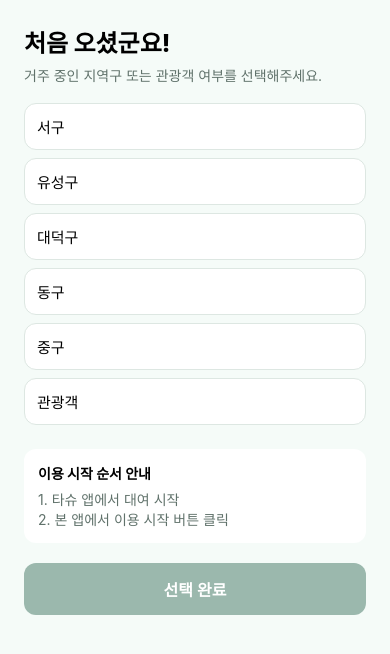
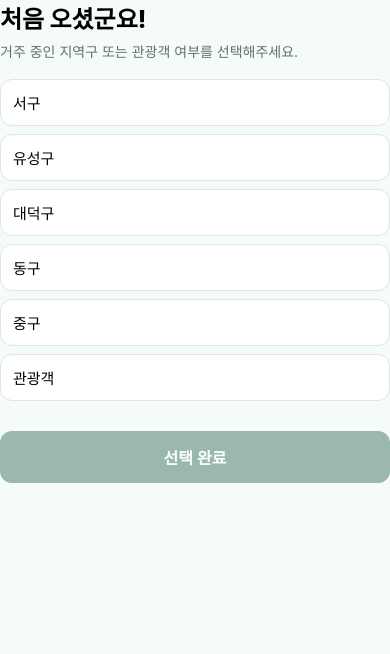
Before and after one commit to STH-1-Class-One-Group/Darchitecture, a React Native app in the folder client/: screen /Onboarding in a window 390 px wide. Shown: the top 654 px of the page. Built offline with nearby package versions, Linux system fonts and the light colour scheme.

Commit message:
test: codex 1차 수정

```diff
--- a/client/src/constants/apiConstants.js
+++ b/client/src/constants/apiConstants.js
@@ -1,4 +1,4 @@
-export const API_BASE_URL = "https://greensboro-northern-controlled-finite.trycloudflare.com";
+export const API_BASE_URL = "https://roland-close-warnings-abroad.trycloudflare.com";
 
 export const API_ENDPOINTS = {
   authRegister: "/auth/register",
--- a/client/src/screens/AuthScreen.jsx
+++ b/client/src/screens/AuthScreen.jsx
@@ -1,26 +1,34 @@
-import React, { useState } from "react";
-import { Alert, StyleSheet, Text, TextInput, View } from "react-native";
+import React, { useMemo, useState } from "react";
+import { Alert, SafeAreaView, StyleSheet, Text, TextInput, useWindowDimensions, View } from "react-native";
 import AsyncStorage from "@react-native-async-storage/async-storage";
 import axios from "axios";
 import Button from "../components/Button";
 import { API_BASE_URL, API_ENDPOINTS } from "../constants/apiConstants";
 
 export default function AuthScreen({ navigation, onAuthed }) {
+  const { width } = useWindowDimensions();
+  const contentWidth = useMemo(() => Math.min(width, 480), [width]);
   const [mode, setMode] = useState("login");
+  const [name, setName] = useState("");
   const [email, setEmail] = useState("demo@tacu.app");
   const [password, setPassword] = useState("password");
+  const [passwordConfirm, setPasswordConfirm] = useState("");
   const [loading, setLoading] = useState(false);
 
   const submit = async () => {
-    if (!email || !password) {
+    if (!email || !password || (mode === "register" && (!name || !passwordConfirm))) {
       Alert.alert("입력 필요", "이메일과 비밀번호를 입력해주세요.");
+      return;
+    }
+    if (mode === "register" && password !== passwordConfirm) {
+      Alert.alert("비밀번호 확인", "비밀번호가 일치하지 않습니다.");
       return;
     }
 
     setLoading(true);
     try {
       const endpoint = mode === "login" ? API_ENDPOINTS.authLogin : API_ENDPOINTS.authRegister;
-      const response = await axios.post(`${API_BASE_URL}${endpoint}`, { email, password });
+      const response = await axios.post(`${API_BASE_URL}${endpoint}`, { name, email, password });
       const { token, userId } = response.data;
       await AsyncStorage.setItem("auth_token", token);
       await AsyncStorage.setItem("user_id", userId);
@@ -34,10 +42,19 @@ export default function AuthScreen({ navigation, onAuthed }) {
   };
 
   return (
-    <View style={styles.container}>
+    <SafeAreaView style={styles.container}>
+      <View style={[styles.content, { maxWidth: contentWidth }]}>
         <Text style={styles.title}>타슈 탄소중립</Text>
         <Text style={styles.subtitle}>대전시 자전거 이용과 탄소 절감 기록</Text>
 
+        {mode === "register" && (
+          <TextInput
+            style={styles.input}
+            placeholder="이름"
+            value={name}
+            onChangeText={setName}
+          />
+        )}
         <TextInput
           style={styles.input}
           placeholder="이메일"
@@ -52,12 +69,26 @@ export default function AuthScreen({ navigation, onAuthed }) {
           value={password}
           onChangeText={setPassword}
         />
+        {mode === "register" && (
+          <TextInput
+            style={styles.input}
+            placeholder="비밀번호 확인"
+            secureTextEntry
+            value={passwordConfirm}
+            onChangeText={setPasswordConfirm}
+          />
+        )}
 
-      <Button label={loading ? "처리 중..." : mode === "login" ? "로그인" : "회원가입"} onPress={submit} disabled={loading} />
+        <Button
+          label={loading ? "처리 중..." : mode === "login" ? "로그인" : "회원가입"}
+          onPress={submit}
+          disabled={loading}
+        />
         <Text style={styles.switch} onPress={() => setMode(mode === "login" ? "register" : "login")}>
           {mode === "login" ? "회원가입 모드로 전환" : "로그인 모드로 전환"}
         </Text>
       </View>
+    </SafeAreaView>
   );
 }
 
@@ -65,8 +96,12 @@ const styles = StyleSheet.create({
   container: {
     flex: 1,
     justifyContent: "center",
-    padding: 24,
+    paddingHorizontal: 24,
     backgroundColor: "#F5FBF8"
+  },
+  content: {
+    width: "100%",
+    alignSelf: "center"
   },
   title: {
     fontSize: 28,
--- a/client/src/screens/MapScreen.jsx
+++ b/client/src/screens/MapScreen.jsx
@@ -1,5 +1,5 @@
 import React, { useEffect, useMemo, useState } from "react";
-import { Alert, StyleSheet, Text, View } from "react-native";
+import { Alert, Modal, StyleSheet, Text, useWindowDimensions, View } from "react-native";
 import MapView from "react-native-maps";
 import axios from "axios";
 import AsyncStorage from "@react-native-async-storage/async-storage";
@@ -19,13 +19,22 @@ const DEFAULT_REGION = {
   longitudeDelta: 0.05
 };
 
-export default function MapScreen({ navigation }) {
+export default function MapScreen({ navigation, route }) {
+  const { width } = useWindowDimensions();
+  const panelWidth = useMemo(() => Math.min(width, 520), [width]);
   const [stations, setStations] = useState([]);
   const [loadingStations, setLoadingStations] = useState(true);
   const [riding, setRiding] = useState(false);
   const [session, setSession] = useState(null);
+  const [showGuide, setShowGuide] = useState(false);
 
   const coordinates = useMemo(() => session?.coordinates ?? [], [session]);
+
+  useEffect(() => {
+    if (route?.params?.showGuide) {
+      setShowGuide(true);
+    }
+  }, [route?.params?.showGuide]);
 
   useEffect(() => {
     const loadStations = async () => {
@@ -102,7 +111,7 @@ export default function MapScreen({ navigation }) {
         <RoutePolyline coordinates={coordinates} />
       </MapView>
 
-      <View style={styles.panel}>
+      <View style={[styles.panel, { maxWidth: panelWidth }]}>
         <Text style={styles.panelTitle}>이용 세션</Text>
         <Text style={styles.panelText}>기록된 좌표: {coordinates.length}개</Text>
         <Button label={riding ? "이용 종료" : "이용 시작"} onPress={riding ? endRide : startRide} />
@@ -111,9 +120,19 @@ export default function MapScreen({ navigation }) {
           <Button label="리포트 목록" onPress={() => navigation.navigate("ReportList")} />
           <Button label="마이페이지" onPress={() => navigation.navigate("MyPage")} />
           <Button label="퀴즈" onPress={() => navigation.navigate("Quiz")} />
-          <Button label="권한 현황" onPress={() => navigation.navigate("Permission")} />
         </View>
       </View>
+
+      <Modal transparent visible={showGuide} animationType="fade">
+        <View style={styles.modalBackdrop}>
+          <View style={styles.modalCard}>
+            <Text style={styles.modalTitle}>이용 시작 순서 안내</Text>
+            <Text style={styles.modalText}>1. 타슈 앱에서 대여 시작</Text>
+            <Text style={styles.modalText}>2. 본 앱에서 이용 시작 버튼 클릭</Text>
+            <Button label="닫기" onPress={() => setShowGuide(false)} />
+          </View>
+        </View>
+      </Modal>
     </View>
   );
 }
@@ -141,7 +160,9 @@ const styles = StyleSheet.create({
   },
   panel: {
     padding: 16,
-    backgroundColor: "#FFFFFF"
+    backgroundColor: "#FFFFFF",
+    alignSelf: "center",
+    width: "100%"
   },
   panelTitle: {
     fontWeight: "700",
@@ -153,5 +174,25 @@ const styles = StyleSheet.create({
   },
   quickLinks: {
     marginTop: 8
+  },
+  modalBackdrop: {
+    flex: 1,
+    backgroundColor: "rgba(0,0,0,0.45)",
+    justifyContent: "center",
+    padding: 24
+  },
+  modalCard: {
+    backgroundColor: "#FFFFFF",
+    borderRadius: 16,
+    padding: 20
+  },
+  modalTitle: {
+    fontSize: 18,
+    fontWeight: "700",
+    marginBottom: 12
+  },
+  modalText: {
+    color: "#60726B",
+    marginBottom: 6
   }
 });
--- a/client/src/screens/MyPageScreen.jsx
+++ b/client/src/screens/MyPageScreen.jsx
@@ -1,16 +1,22 @@
-import React, { useEffect, useState } from "react";
-import { ScrollView, StyleSheet, Text, View } from "react-native";
+import React, { useEffect, useMemo, useState } from "react";
+import { Modal, SafeAreaView, ScrollView, StyleSheet, Text, useWindowDimensions, View } from "react-native";
 import AsyncStorage from "@react-native-async-storage/async-storage";
 import axios from "axios";
+import * as Location from "expo-location";
 import Button from "../components/Button";
 import Card from "../components/Card";
 import PointLogItem from "../components/PointLogItem";
+import PermissionRow from "../components/PermissionRow";
 import { API_BASE_URL, API_ENDPOINTS } from "../constants/apiConstants";
 
 export default function MyPageScreen({ navigation }) {
+  const { width } = useWindowDimensions();
+  const contentWidth = useMemo(() => Math.min(width, 520), [width]);
   const [profile, setProfile] = useState({ email: "", region: "" });
   const [balance, setBalance] = useState(0);
   const [logs, setLogs] = useState([]);
+  const [locationStatus, setLocationStatus] = useState("확인 중...");
+  const [showGuide, setShowGuide] = useState(false);
 
   useEffect(() => {
     const load = async () => {
@@ -29,16 +35,30 @@ export default function MyPageScreen({ navigation }) {
         setBalance(0);
         setLogs([]);
       }
+
+      const status = await Location.getForegroundPermissionsAsync();
+      setLocationStatus(status.status === "granted" ? "허용" : "비허용");
     };
     load();
   }, []);
 
+  const logout = async () => {
+    await AsyncStorage.multiRemove(["auth_token", "user_id", "user_region"]);
+    navigation.reset({ index: 0, routes: [{ name: "Auth" }] });
+  };
+
   return (
-    <ScrollView style={styles.container} contentContainerStyle={styles.content}>
+    <SafeAreaView style={styles.container}>
+      <ScrollView contentContainerStyle={[styles.content, { maxWidth: contentWidth }]}>
         <Text style={styles.title}>마이페이지</Text>
+
         <Card>
           <Text style={styles.label}>사용자</Text>
           <Text style={styles.value}>{profile.email}</Text>
+          <Button label="로그아웃" onPress={logout} />
+        </Card>
+
+        <Card>
           <Text style={styles.label}>지역</Text>
           <Text style={styles.value}>{profile.region}</Text>
         </Card>
@@ -57,8 +77,30 @@ export default function MyPageScreen({ navigation }) {
           )}
         </Card>
 
-      <Button label="지도 화면으로" onPress={() => navigation.navigate("Map")} />
+        <Card>
+          <Text style={styles.label}>이용 안내</Text>
+          <Text style={styles.guideText}>타슈 앱에서 대여 시작 → 본 앱에서 이용 시작</Text>
+          <Button label="안내 팝업 보기" onPress={() => setShowGuide(true)} />
+        </Card>
+
+        <Card>
+          <Text style={styles.label}>권한 현황</Text>
+          <PermissionRow label="위치 권한" status={locationStatus} />
+          <PermissionRow label="알림 권한" status="미연동" />
+        </Card>
       </ScrollView>
+
+      <Modal transparent visible={showGuide} animationType="fade">
+        <View style={styles.modalBackdrop}>
+          <View style={styles.modalCard}>
+            <Text style={styles.modalTitle}>이용 시작 순서 안내</Text>
+            <Text style={styles.modalText}>1. 타슈 앱에서 대여 시작</Text>
+            <Text style={styles.modalText}>2. 본 앱에서 이용 시작 버튼 클릭</Text>
+            <Button label="닫기" onPress={() => setShowGuide(false)} />
+          </View>
+        </View>
+      </Modal>
+    </SafeAreaView>
   );
 }
 
@@ -68,7 +110,9 @@ const styles = StyleSheet.create({
     backgroundColor: "#F5FBF8"
   },
   content: {
-    padding: 24
+    padding: 24,
+    width: "100%",
+    alignSelf: "center"
   },
   title: {
     fontSize: 22,
@@ -91,5 +135,29 @@ const styles = StyleSheet.create({
   empty: {
     color: "#60726B",
     marginTop: 8
+  },
+  guideText: {
+    color: "#60726B",
+    marginBottom: 8
+  },
+  modalBackdrop: {
+    flex: 1,
+    backgroundColor: "rgba(0,0,0,0.45)",
+    justifyContent: "center",
+    padding: 24
+  },
+  modalCard: {
+    backgroundColor: "#FFFFFF",
+    borderRadius: 16,
+    padding: 20
+  },
+  modalTitle: {
+    fontSize: 18,
+    fontWeight: "700",
+    marginBottom: 12
+  },
+  modalText: {
+    color: "#60726B",
+    marginBottom: 6
   }
 });
--- a/client/src/screens/OnboardingScreen.jsx
+++ b/client/src/screens/OnboardingScreen.jsx
@@ -1,21 +1,24 @@
-import React, { useState } from "react";
-import { StyleSheet, Text, TouchableOpacity, View } from "react-native";
+import React, { useMemo, useState } from "react";
+import { SafeAreaView, StyleSheet, Text, TouchableOpacity, useWindowDimensions, View } from "react-native";
 import AsyncStorage from "@react-native-async-storage/async-storage";
 import Button from "../components/Button";
 import { REGIONS } from "../constants/regionConstants";
 
 export default function OnboardingScreen({ navigation, onCompleted }) {
+  const { width } = useWindowDimensions();
+  const contentWidth = useMemo(() => Math.min(width, 520), [width]);
   const [selected, setSelected] = useState(null);
 
   const submit = async () => {
     if (!selected) return;
     await AsyncStorage.setItem("user_region", selected);
     onCompleted(selected);
-    navigation.replace("Map");
+    navigation.replace("Map", { showGuide: true });
   };
 
   return (
-    <View style={styles.container}>
+    <SafeAreaView style={styles.container}>
+      <View style={[styles.content, { maxWidth: contentWidth }]}>
         <Text style={styles.title}>처음 오셨군요!</Text>
         <Text style={styles.subtitle}>거주 중인 지역구 또는 관광객 여부를 선택해주세요.</Text>
 
@@ -33,22 +36,21 @@ export default function OnboardingScreen({ navigation, onCompleted }) {
           ))}
         </View>
 
-      <View style={styles.tipBox}>
-        <Text style={styles.tipTitle}>이용 시작 순서 안내</Text>
-        <Text style={styles.tipText}>1. 타슈 앱에서 대여 시작</Text>
-        <Text style={styles.tipText}>2. 본 앱에서 이용 시작 버튼 클릭</Text>
-      </View>
-
         <Button label="선택 완료" onPress={submit} disabled={!selected} />
       </View>
+    </SafeAreaView>
   );
 }
 
 const styles = StyleSheet.create({
   container: {
     flex: 1,
-    padding: 24,
+    paddingHorizontal: 24,
     backgroundColor: "#F5FBF8"
+  },
+  content: {
+    width: "100%",
+    alignSelf: "center"
   },
   title: {
     fontSize: 24,
@@ -80,18 +82,5 @@ const styles = StyleSheet.create({
   itemTextSelected: {
     fontWeight: "700",
     color: "#0D6E4F"
-  },
-  tipBox: {
-    backgroundColor: "#FFFFFF",
-    borderRadius: 12,
-    padding: 14,
-    marginBottom: 14
-  },
-  tipTitle: {
-    fontWeight: "700",
-    marginBottom: 6
-  },
-  tipText: {
-    color: "#60726B"
   }
 });
--- a/client/src/screens/QuizScreen.jsx
+++ b/client/src/screens/QuizScreen.jsx
@@ -1,5 +1,5 @@
-import React, { useEffect, useState } from "react";
-import { Alert, ScrollView, StyleSheet, Text, View } from "react-native";
+import React, { useEffect, useMemo, useState } from "react";
+import { Alert, SafeAreaView, ScrollView, StyleSheet, Text, useWindowDimensions, View } from "react-native";
 import AsyncStorage from "@react-native-async-storage/async-storage";
 import axios from "axios";
 import Button from "../components/Button";
@@ -7,6 +7,8 @@ import QuizItem from "../components/QuizItem";
 import { API_BASE_URL, API_ENDPOINTS } from "../constants/apiConstants";
 
 export default function QuizScreen({ navigation }) {
+  const { width } = useWindowDimensions();
+  const contentWidth = useMemo(() => Math.min(width, 520), [width]);
   const [questions, setQuestions] = useState([]);
   const [answers, setAnswers] = useState({});
 
@@ -37,7 +39,8 @@ export default function QuizScreen({ navigation }) {
   };
 
   return (
-    <ScrollView style={styles.container} contentContainerStyle={styles.content}>
+    <SafeAreaView style={styles.container}>
+      <ScrollView contentContainerStyle={[styles.content, { maxWidth: contentWidth }]}>
         <Text style={styles.title}>탄소중립 퀴즈</Text>
         {questions.length === 0 ? (
           <Text style={styles.empty}>퀴즈를 불러오는 중입니다.</Text>
@@ -53,6 +56,7 @@ export default function QuizScreen({ navigation }) {
         )}
         <Button label="제출하기" onPress={submit} />
       </ScrollView>
+    </SafeAreaView>
   );
 }
 
@@ -62,7 +66,9 @@ const styles = StyleSheet.create({
     backgroundColor: "#F5FBF8"
   },
   content: {
-    padding: 24
+    padding: 24,
+    width: "100%",
+    alignSelf: "center"
   },
   title: {
     fontSize: 22,
--- a/client/src/screens/ReportListScreen.jsx
+++ b/client/src/screens/ReportListScreen.jsx
@@ -1,10 +1,12 @@
-import React, { useEffect, useState } from "react";
-import { ScrollView, StyleSheet, Text, View } from "react-native";
+import React, { useEffect, useMemo, useState } from "react";
+import { SafeAreaView, ScrollView, StyleSheet, Text, useWindowDimensions, View } from "react-native";
 import AsyncStorage from "@react-native-async-storage/async-storage";
 import Button from "../components/Button";
 import ReportCard from "../components/ReportCard";
 
 export default function ReportListScreen({ navigation }) {
+  const { width } = useWindowDimensions();
+  const contentWidth = useMemo(() => Math.min(width, 520), [width]);
   const [reports, setReports] = useState([]);
 
   const loadReports = async () => {
@@ -18,9 +20,9 @@ export default function ReportListScreen({ navigation }) {
   }, [navigation]);
 
   return (
-    <View style={styles.container}>
-      <Text style={styles.title}>누적 리포트</Text>
-      <ScrollView>
+    <SafeAreaView style={styles.container}>
+      <ScrollView contentContainerStyle={[styles.content, { maxWidth: contentWidth }]}>
+        <Text style={styles.title}>누적 리포트</Text>
         {reports.length === 0 ? (
           <Text style={styles.empty}>아직 리포트가 없습니다.</Text>
         ) : (
@@ -31,17 +33,21 @@ export default function ReportListScreen({ navigation }) {
             </View>
           ))
         )}
+        <Button label="지도 화면으로" onPress={() => navigation.navigate("Map")} />
       </ScrollView>
-      <Button label="지도 화면으로" onPress={() => navigation.navigate("Map")} />
-    </View>
+    </SafeAreaView>
   );
 }
 
 const styles = StyleSheet.create({
   container: {
     flex: 1,
+    backgroundColor: "#F5FBF8"
+  },
+  content: {
     padding: 24,
-    backgroundColor: "#F5FBF8"
+    width: "100%",
+    alignSelf: "center"
   },
   title: {
     fontSize: 22,
--- a/client/src/screens/ReportScreen.jsx
+++ b/client/src/screens/ReportScreen.jsx
@@ -1,22 +1,25 @@
-import React from "react";
-import { StyleSheet, Text, View } from "react-native";
+import React, { useMemo } from "react";
+import { SafeAreaView, StyleSheet, Text, useWindowDimensions, View } from "react-native";
 import Button from "../components/Button";
 import ReportCard from "../components/ReportCard";
 
 export default function ReportScreen({ navigation, route }) {
+  const { width } = useWindowDimensions();
+  const contentWidth = useMemo(() => Math.min(width, 520), [width]);
   const report = route.params?.report;
 
   if (!report) {
     return (
-      <View style={styles.container}>
+      <SafeAreaView style={styles.container}>
         <Text>리포트 데이터가 없습니다.</Text>
         <Button label="지도 화면으로" onPress={() => navigation.navigate("Map")} />
-      </View>
+      </SafeAreaView>
     );
   }
 
   return (
-    <View style={styles.container}>
+    <SafeAreaView style={styles.container}>
+      <View style={[styles.content, { maxWidth: contentWidth }]}>
         <Text style={styles.title}>이용 리포트</Text>
         <ReportCard report={report} />
         <View style={styles.row}>
@@ -26,6 +29,7 @@ export default function ReportScreen({ navigation, route }) {
         <Button label="리포트 목록" onPress={() => navigation.navigate("ReportList")} />
         <Button label="지도 화면으로" onPress={() => navigation.navigate("Map")} />
       </View>
+    </SafeAreaView>
   );
 }
 
@@ -34,6 +38,10 @@ const styles = StyleSheet.create({
     flex: 1,
     padding: 24,
     backgroundColor: "#F5FBF8"
+  },
+  content: {
+    width: "100%",
+    alignSelf: "center"
   },
   title: {
     fontSize: 22,
```
Also changed, not shown: 1 other file (tests, documents, lock files or other folders). Lines whose indentation alone changed are shown as unchanged.
